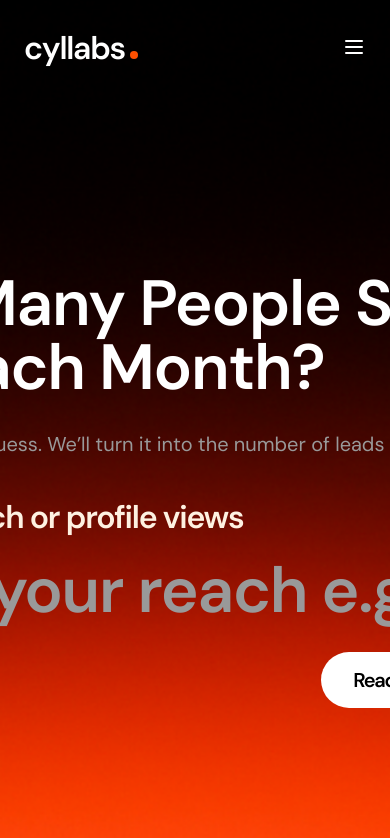
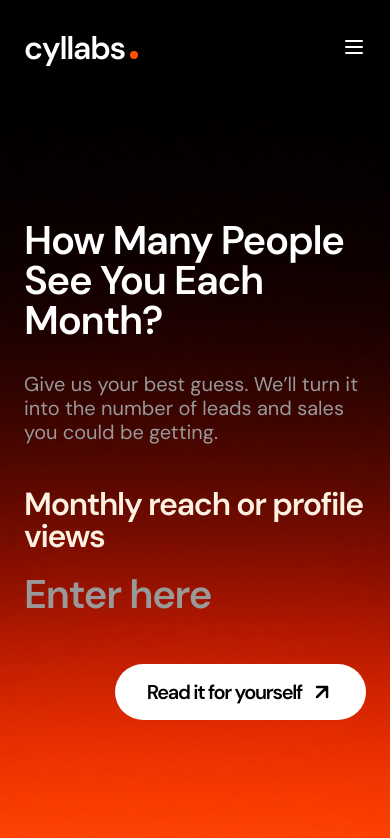
Before and after one commit to cyl-labs/cyllabs, a Next.js app: page /calculator in a window 390 px wide. Both pictures are taken after a click on the button "Read it for yourself". Shown: the top 838 px of the page. Built offline with nearby package versions, Linux system fonts and the light colour scheme.

Commit message:
feat: make calculator responsive

```diff
--- a/src/app/calculator/page.tsx
+++ b/src/app/calculator/page.tsx
@@ -20,8 +20,10 @@ export default function Page() {
   return (
     <div className="min-h-screen relative overflow-hidden">
       <Gradient />
-      <Wrapper className="w-full h-screen flex flex-col relative !py-0">
-        <Navbar />
+      <Wrapper className="w-full h-screen flex flex-col relative !px-0 !py-0 !gap-0">
+        <div className="px-16 max-md:px-6">
+          <Navbar />
+        </div>
         <div className="flex-1 flex items-center justify-center">
           {section === "welcome" && (
             <CalculatorWelcome setSection={setSection} />
--- a/src/app/components/calculator/CalculatorMessages.tsx
+++ b/src/app/components/calculator/CalculatorMessages.tsx
@@ -32,10 +32,10 @@ export default function CalculatorMessages({
   }
 
   return (
-    <div className="h-full max-h-[500px] flex flex-col flex-grow justify-between py-8">
+    <div className="max-w-[100vw] h-full max-h-[500px] flex flex-col flex-grow justify-between px-16 max-md:px-6">
       <div className="flex flex-col gap-8">
         <motion.h1
-          className="text-[64px] text-white font-semibold"
+          className="text-[64px] text-white font-semibold max-[1200px]:text-[48px] max-sm:text-[40px]"
           initial={{ x: -100, opacity: 0 }}
           animate={{ x: 0, opacity: 1 }}
           transition={{
@@ -78,11 +78,24 @@ export default function CalculatorMessages({
           Average no. of messages per week
         </h2>
         <input
-          className="text-[64px] text-[#FEF1E1] font-semibold placeholder-[#999999] focus:outline-none"
+          className="text-[64px] text-[#FEF1E1] font-semibold placeholder-[#999999] focus:outline-none max-[1200px]:text-[48px] max-sm:text-[40px] max-sm:hidden"
           type="number"
           min="0"
           value={messages}
           placeholder="Enter your no. of weekly messages"
+          onChange={(e) => {
+            const value = e.target.value;
+            if (value === "" || Number(value) >= 0) {
+              setMessages(value);
+            }
+          }}
+        />
+        <input
+          className="text-[64px] text-[#FEF1E1] font-semibold placeholder-[#999999] focus:outline-none max-[1200px]:text-[48px] max-sm:text-[40px] sm:hidden"
+          type="number"
+          min="0"
+          value={messages}
+          placeholder="Enter here"
           onChange={(e) => {
             const value = e.target.value;
             if (value === "" || Number(value) >= 0) {
--- a/src/app/components/calculator/CalculatorPrice.tsx
+++ b/src/app/components/calculator/CalculatorPrice.tsx
@@ -26,10 +26,10 @@ export default function CalculatorPrice({
   }
 
   return (
-    <div className="h-full max-h-[500px] flex flex-col flex-grow justify-between py-8">
+    <div className="max-w-[100vw] h-full max-h-[500px] flex flex-col flex-grow justify-between px-16 max-md:px-6">
       <div className="flex flex-col gap-8">
         <motion.h1
-          className="text-[64px] text-white font-semibold"
+          className="text-[64px] text-white font-semibold max-[1200px]:text-[48px] max-sm:text-[40px]"
           initial={{ x: -100, opacity: 0 }}
           animate={{ x: 0, opacity: 1 }}
           transition={{
@@ -73,11 +73,24 @@ export default function CalculatorPrice({
           Average sale value
         </h2>
         <input
-          className="text-[64px] text-[#FEF1E1] font-semibold placeholder-[#999999] focus:outline-none"
+          className="text-[64px] text-[#FEF1E1] font-semibold placeholder-[#999999] focus:outline-none max-[1200px]:text-[48px] max-sm:text-[40px] max-sm:hidden"
           type="number"
           min="0"
           value={price}
           placeholder="Enter your average sale value e.g. 250"
+          onChange={(e) => {
+            const value = e.target.value;
+            if (value === "" || Number(value) >= 0) {
+              setPrice(value);
+            }
+          }}
+        />
+         <input
+          className="text-[64px] text-[#FEF1E1] font-semibold placeholder-[#999999] focus:outline-none max-[1200px]:text-[48px] max-sm:text-[40px] sm:hidden"
+          type="number"
+          min="0"
+          value={price}
+          placeholder="Enter here"
           onChange={(e) => {
             const value = e.target.value;
             if (value === "" || Number(value) >= 0) {
--- a/src/app/components/calculator/CalculatorReach.tsx
+++ b/src/app/components/calculator/CalculatorReach.tsx
@@ -20,10 +20,10 @@ export default function CalculatorReach({
   }
 
   return (
-    <div className="h-full max-h-[500px] h-full max-h-[500px] flex flex-col flex-grow justify-between py-8">
+    <div className="max-w-[100vw] h-full max-h-[500px] flex flex-col flex-grow justify-between px-16 max-md:px-6">
       <div className="flex flex-col gap-8">
         <motion.h1
-          className="text-[64px] text-white font-semibold"
+          className="text-[64px] text-white font-semibold max-[1200px]:text-[48px] max-sm:text-[40px]"
           initial={{ x: -100, opacity: 0 }}
           animate={{ x: 0, opacity: 1 }}
           transition={{
@@ -67,10 +67,22 @@ export default function CalculatorReach({
           Monthly reach or profile views
         </h2>
         <input
-          className="text-[64px] text-[#FEF1E1] font-semibold placeholder-[#999999] focus:outline-none"
+          className="text-[64px] text-[#FEF1E1] font-semibold placeholder-[#999999] focus:outline-none max-[1200px]:text-[48px] max-sm:text-[40px] max-sm:hidden"
           type="number"
           value={reach}
           placeholder="Enter your reach e.g. 8,000"
+          onChange={(e) => {
+            const value = e.target.value;
+            if (value === "" || Number(value) >= 0) {
+              setReach(value);
+            }
+          }}
+        />
+        <input
+          className="text-[64px] text-[#FEF1E1] font-semibold placeholder-[#999999] focus:outline-none max-[1200px]:text-[48px] max-sm:text-[40px] sm:hidden"
+          type="number"
+          value={reach}
+          placeholder="Enter here"
           onChange={(e) => {
             const value = e.target.value;
             if (value === "" || Number(value) >= 0) {
--- a/src/app/components/calculator/CalculatorWelcome.tsx
+++ b/src/app/components/calculator/CalculatorWelcome.tsx
@@ -7,10 +7,10 @@ export default function CalculatorWelcome({
   setSection: (section: string) => void;
 }) {
   return (
-    <div className="h-full max-h-[500px] flex flex-col flex-grow justify-between py-8">
+    <div className="h-full max-h-[500px] flex flex-col flex-grow justify-between px-16 max-md:px-6">
       <div className="flex flex-col gap-8">
         <motion.h1
-          className="text-[64px] text-white font-semibold"
+          className="text-[64px] text-white font-semibold max-[1200px]:text-[48px] max-sm:text-[40px]"
           initial={{ x: -100, opacity: 0 }}
           animate={{ x: 0, opacity: 1 }}
           transition={{
```
